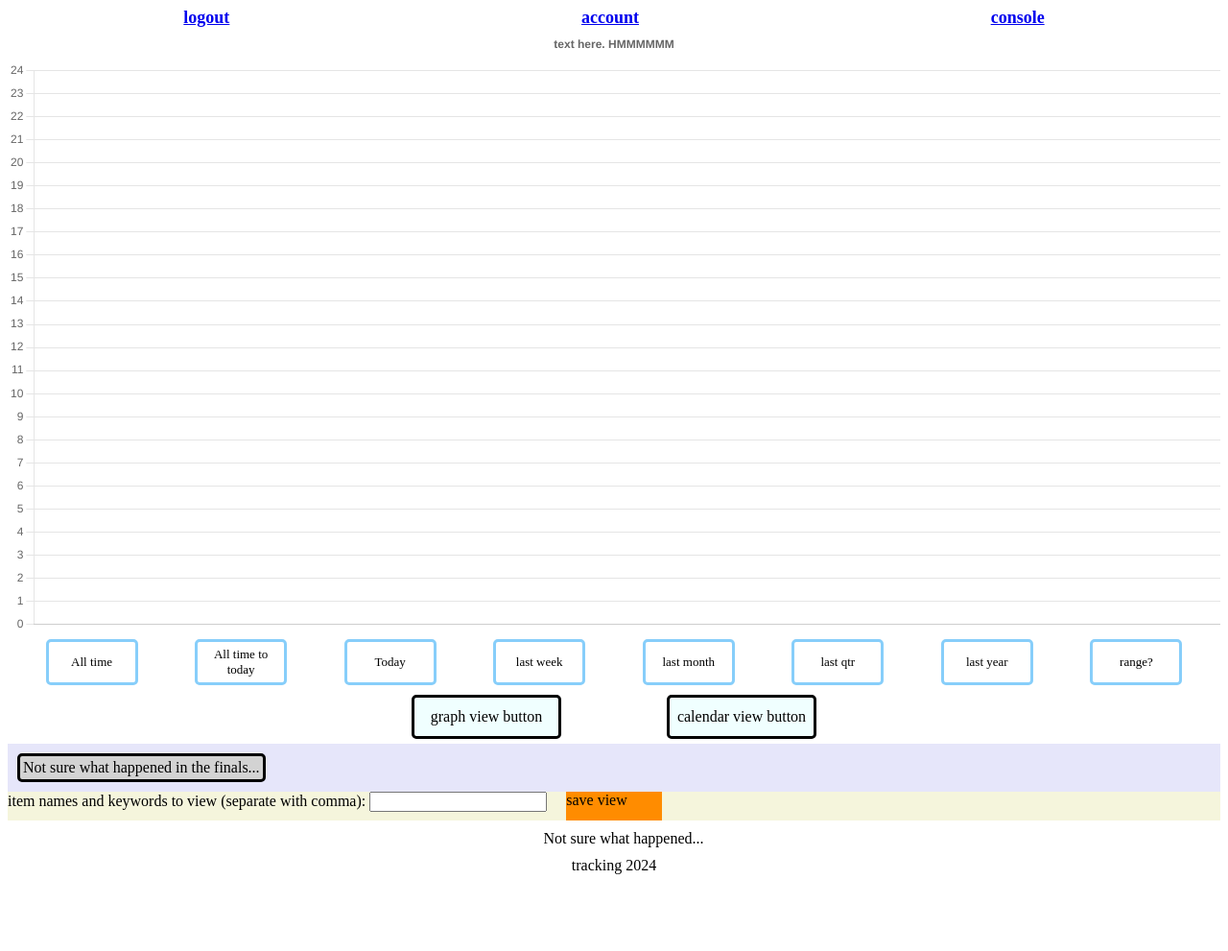
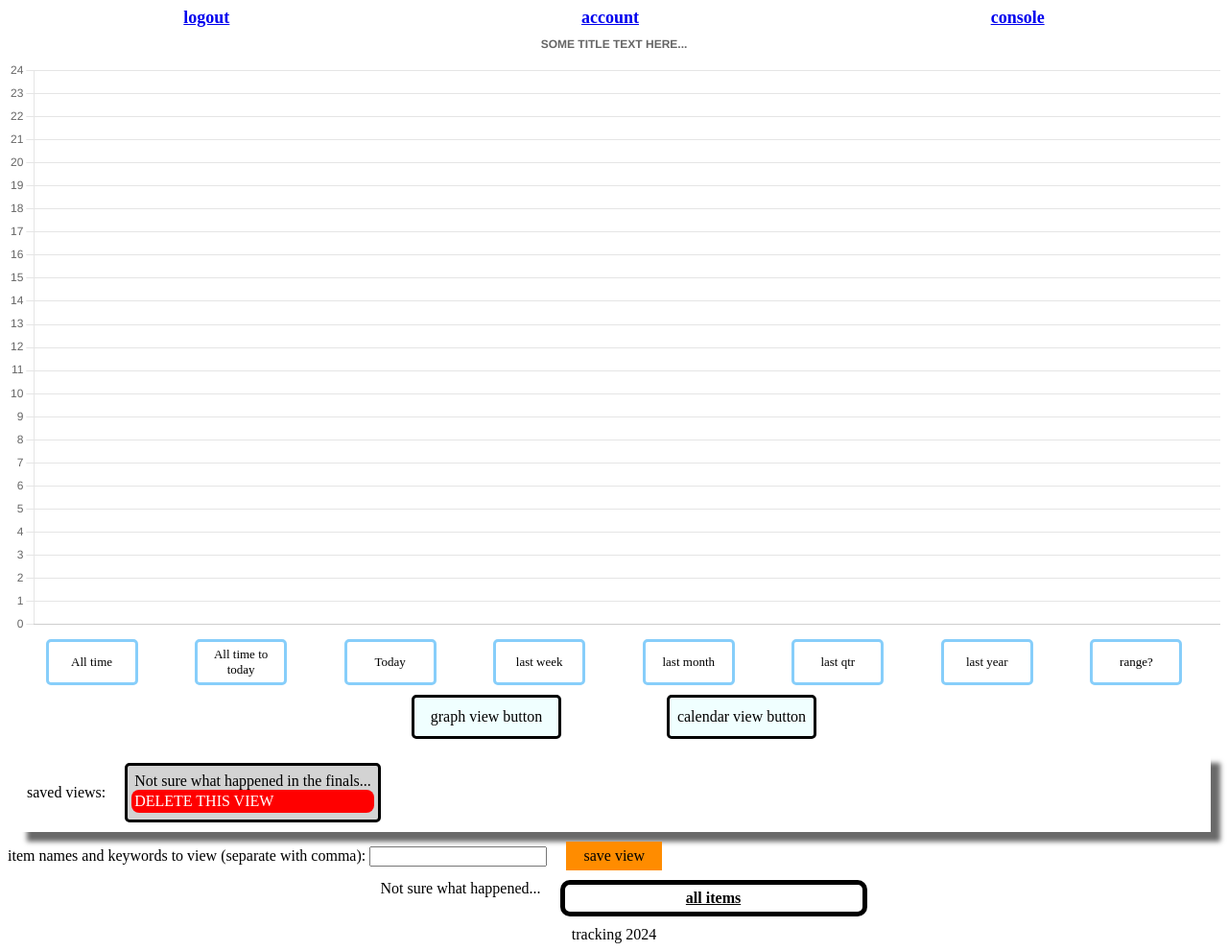
Before and after one commit to maimedlord/tracking, a Flask app: page /views_manage in a window 1280 px wide. Shown: the whole page at 96% size. Before the commit the page ends 911 px from the top, so only its background shows below. Run offline with Flask 2, Linux system fonts and the light colour scheme; the visitor is signed in with stand-in values (Sample User, id 1).

Commit message:
cleaning up views_manage
view_delete

```diff
--- a/app.py
+++ b/app.py
@@ -302,7 +302,6 @@
     db_response = None
     try:
         db_response = db.get_views_saved(current_user.id_str)
-        print(db_response)
     except:
         pass
     else:
@@ -350,7 +349,33 @@
     db_response = None
     try:
         db_response = db.view_create(current_user.id_str, items_str)
-        print('try: db_response', db_response)
+        print('try: db_response create', db_response)
+    except:
+        pass
+    else:
+        if not db_response:
+            return json.dumps({
+                'status': 'fail',
+                'data': 'Not sure what happened...'
+            })
+        else:
+            return json.dumps({
+                'status': 'success',
+                'data': db_response.acknowledged
+            })
+    return json.dumps({
+        'status': 'fail',
+        'data': 'Not sure what happened in the end...'
+    })
+
+
+@app.route('/view_delete/<view_name>', methods=['GET', 'POST'])
+@login_required
+def view_delete(view_name):
+    db_response = None
+    try:
+        db_response = db.view_delete(current_user.id_str, view_name)
+        print('try: db_response delete', db_response)
     except:
         pass
     else:
--- a/db.py
+++ b/db.py
@@ -232,6 +232,13 @@
     return meta.update_one({'user_id_obj': ObjectId(id_str)}, {'$addToSet': {'views_saved': views_str}})
 
 
+# RETURNS:
+def view_delete(id_str: str, view_str: str):
+    database = mongo_client[db_item_prefix + id_str]
+    meta = database[meta_coll]
+    return meta.update_one({'user_id_obj': ObjectId(id_str)}, {'$pull': {'views_saved': view_str}})
+
+
 # MAIN
 
 if __name__ == '__main__':
--- a/static/css/views_manage.css
+++ b/static/css/views_manage.css
@@ -1,10 +1,21 @@
+.button_view_delete {
+    background-color: red;
+    border-radius: 8px;
+    color: white;
+    padding: 3px;
+    width: 100%;
+}
 #button_view_generate {
     background-color: #BFDDE0;
     height: 30px;
     width: 100px;
 }
 #button_view_save {
+    align-items: center;
     background-color: darkorange;
+    display: flex;
+    flex-direction: row;
+    justify-content: center;
     height: 30px;
     width: 100px;
 }
@@ -38,8 +49,15 @@
 }
 .item_div {
     border: black solid 5px;
+    border-radius: 10px;
     padding: 5px 5px 5px 5px;
     width: 300px;
+}
+#item_div_all_items {
+    align-items: center;
+    display: flex;
+    flex-direction: row;
+    justify-content: center;
 }
 #items {
     display: flex;
@@ -68,14 +86,18 @@
     width: 100%;
 }
 .view {
+    align-items: center;
     background-color: lightgray;
     border: black solid 3px;
     border-radius: 5px;
+    display: flex;
+    flex-direction: column;
+    justify-content: space-around;
     max-width: 250px;
-    padding: 3px;
+    padding: 7px;
 }
 #view_item_bucket {
-    background-color: beige;
+    align-items: center;
     display: none;
     flex-direction: row;
     gap: 20px;
@@ -100,10 +122,13 @@
     width: 150px;
 }
 #views_saved {
-    background-color: lavender;
+    align-items: center;
+    /*border-top: grey solid 2px;*/
+    box-shadow: 10px 10px 5px dimgray;
     display: flex;
     flex-direction: row;;
     flex-wrap: wrap;
     gap: 20px;
+    margin: 10px 10px 10px 10px;
     padding: 10px 0px 10px 10px;
 }
--- a/static/scripts/views_manage.js
+++ b/static/scripts/views_manage.js
@@ -25,6 +25,35 @@
 let view_create_input = document.getElementById('view_create_input');
 let view_item_bucket = document.getElementById('view_item_bucket');
 
+//
+function delete_view(view_name) {
+    const api_url = 'http://127.0.0.1:5000/view_delete/' + view_name;
+
+    fetch(api_url, {method: 'GET'})
+        .then(response => {
+            if (!response) {
+                throw new Error('Network response was not ok');
+            }
+            return response.text();
+        })
+        .then(data => {
+            // NEED TO HANDLE ALL RETURNS
+            //responseMessage.textContent = data;
+            // convert response from string to JSON
+            //data = JSON.parse(data);
+            //console.log(data);
+            // handle error/failed response:
+            if (!typeof data == 'object' || (typeof data == 'object' && data['status'] != 'success')) {
+                item_list.innerHTML += data['data'];
+                return;
+            }
+            else {
+                console.log('delete_view data obj: ',  data);
+                get_views();
+            }
+        })
+}
+
 // draw bubble graph
 function draw_bubble_graph(canvas_id, data_objects, title_text, x_max, x_min) {
     THE_CHART.destroy();
@@ -39,7 +68,7 @@
                     legend: {position: 'top'},
                     title: {
                         display: true,
-                        text: 'text here. HMMMMMM'
+                        text: title_text
                     }
                 },
                 scales: {
@@ -115,15 +144,11 @@
 function get_item_names_from_input(temp_array) {
     let view_names = []
     for (let i = 0; i < temp_array.length; i++) {
-        //console.log('typeof: ', typeof temp_array[i]);
         let input_string = temp_array[i].toLowerCase().trim();
         console.log('input string: ', input_string.toLowerCase().trim());
         //check if match in name
-        //console.log(temp_array[i].replace(/ /g, "").toLowerCase());
         for (let ii = 0; ii < all_items.length; ii++) {
             let check_name = all_items[ii][0]['name'].toLowerCase().trim();
-            //console.log(input_string, check_name);
-            //console.log('this item: ', all_items[ii][0]);
             // check if name matches
             if (input_string == check_name) {
                 view_names += check_name;
@@ -131,25 +156,23 @@
             }
             // check if keyword matches
             let check_keywords = all_items[ii][0]['keywords'].split(',');
-            //console.log('check keywords: ', check_keywords);
             for (let iii = 0; iii < check_keywords.length; iii++) {
                 let check_string = check_keywords[iii].toLowerCase().trim();
-                //console.log(input_string + ' ---------- ' + check_string);
-                //console.log('SKIP CHARS: ', SKIP_CHARS.indexOf(check_string));
                 if (SKIP_CHARS.indexOf(check_string) < 0 && input_string == check_string) {
-                    //console.log('found same keyword string: ' + '->' + input_string +'<->' + check_string + '<-');
                     // don't add if it already exists
-                    //console.log('DOES FOUND MAPPINGS HAVE', VIEW_NAMES.indexOf(check_name));
                     if (view_names.indexOf(check_name) < 0) {
                         view_names += check_name;
-                        //console.log('but why here');
-                        //console.log(check_string)
                     }
                 }
             }
         }
     }
     return view_names;
+}
+
+//
+function get_item_view(item_name) {
+    draw_bubble_graph(CANVAS_ID, get_datasets_from_items(get_items_subset(item_name)), item_name, DATE_TOMORROW, null);
 }
 
 // refresh item list
@@ -182,10 +205,18 @@
         // draw page using API return:
         .then(function () {
             // create item list
+            let temp_div = document.createElement('div');
+            temp_div.className = 'item_div';
+            temp_div.id = 'item_div_all_items';
+            temp_div.setAttribute('onclick', 'set_view_all_items()');
+            temp_div.innerHTML += '<div class="center_span">' + '<b>' + 'all items' + '</b>' + '</div>' + '<br>';
+            div_items.append(temp_div);
+            // add items to list
             for (let i = 0; i < all_items.length; i++) {
                 //console.log(all_items[i][0]);
-                let temp_div = document.createElement('div');
+                temp_div = document.createElement('div');
                 temp_div.className = 'item_div';
+                temp_div.setAttribute('onclick', 'get_item_view(\'' + all_items[i][0]['name'] + '\')');
                 temp_div.style.borderColor = all_items[i][0]['color'];
                 temp_div.innerHTML += '<div class="center_span">' + '<b>' + all_items[i][0]['name'] + '</b>' + '</div>' + '<br>';
                 temp_div.innerHTML += '<b>keywords:</b> ' +all_items[i][0]['keywords'];
@@ -211,7 +242,7 @@
                         r: parseInt(all_items[i][ii]['intensity']) / 2
                     });
                     color_array.push(hexToRgb(all_items[i][ii]['color']));
-                    console.log('hex to rbg: ', hexToRgb(all_items[i][ii]['color']));
+                    //console.log('hex to rbg: ', hexToRgb(all_items[i][ii]['color']));
                 }
                 GRAPH_DATA_OBJECT['datasets'].push(
                     {
@@ -278,17 +309,28 @@
             }
             else {
                 VIEWS_SAVED.innerHTML = '';
+                VIEWS_SAVED.textContent = 'saved views: ';
                 for (let i = 0; i < data.length; i++) {
                     let temp_div = document.createElement('div');
                     temp_div.className = 'view';
-                    console.log(data[i]);
+                    let temp_div_del = document.createElement('div');
+                    temp_div_del.className = 'button_view_delete';
+                    temp_div_del.setAttribute('onclick', 'delete_view(\'' + data[i] + '\')');
+                    temp_div_del.textContent = 'DELETE THIS VIEW';
+                    //console.log(data[i]);
                     temp_div.setAttribute('onclick', 'get_saved_view(\'' + data[i] + '\')');
                     temp_div.textContent = data[i];
+                    temp_div.append(temp_div_del);
                     VIEWS_SAVED.append(temp_div);
                     //draw_bubble_graph(CANVAS_ID, get_datasets_from_items(get_items_subset(data[i])), 'ummmmm. oh boi', DATE_TOMORROW, null)
             }
             }
         })
+}
+
+//
+function set_view_all_items() {
+    draw_bubble_graph(CANVAS_ID, get_datasets_from_items(all_items), 'all items', DATE_TOMORROW, null);
 }
 
 // TEST FUNCTION
```
